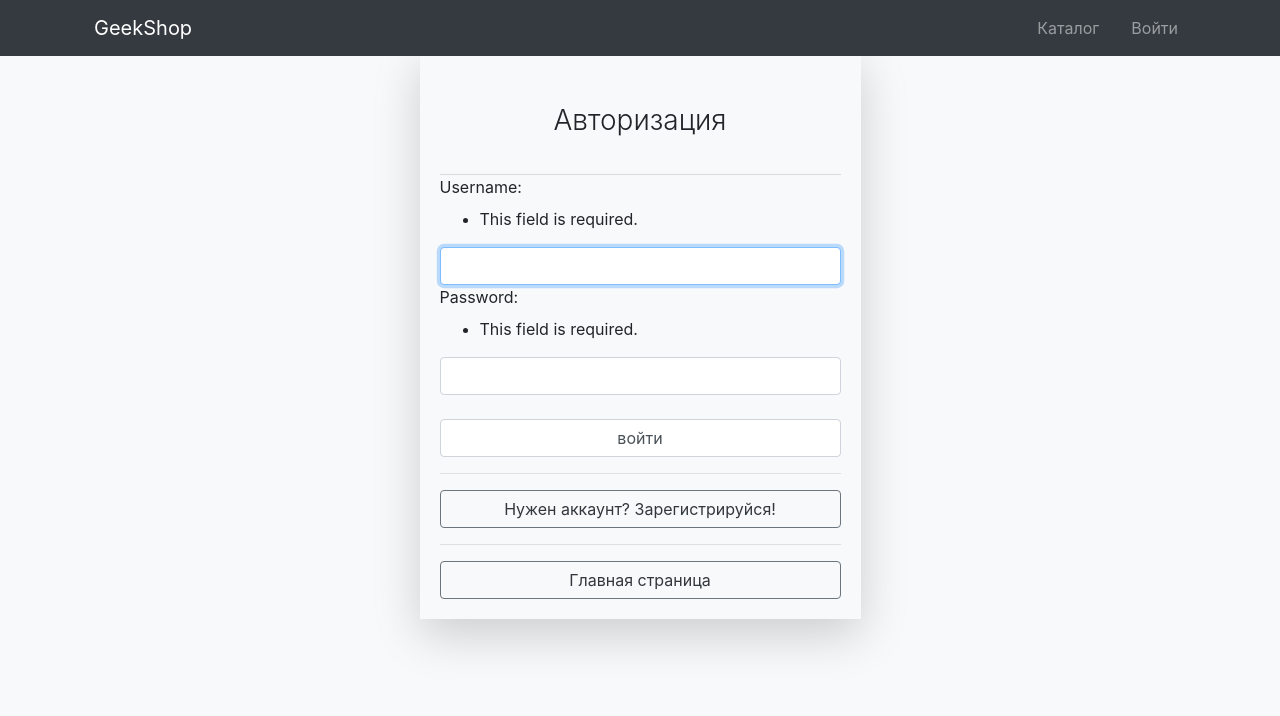
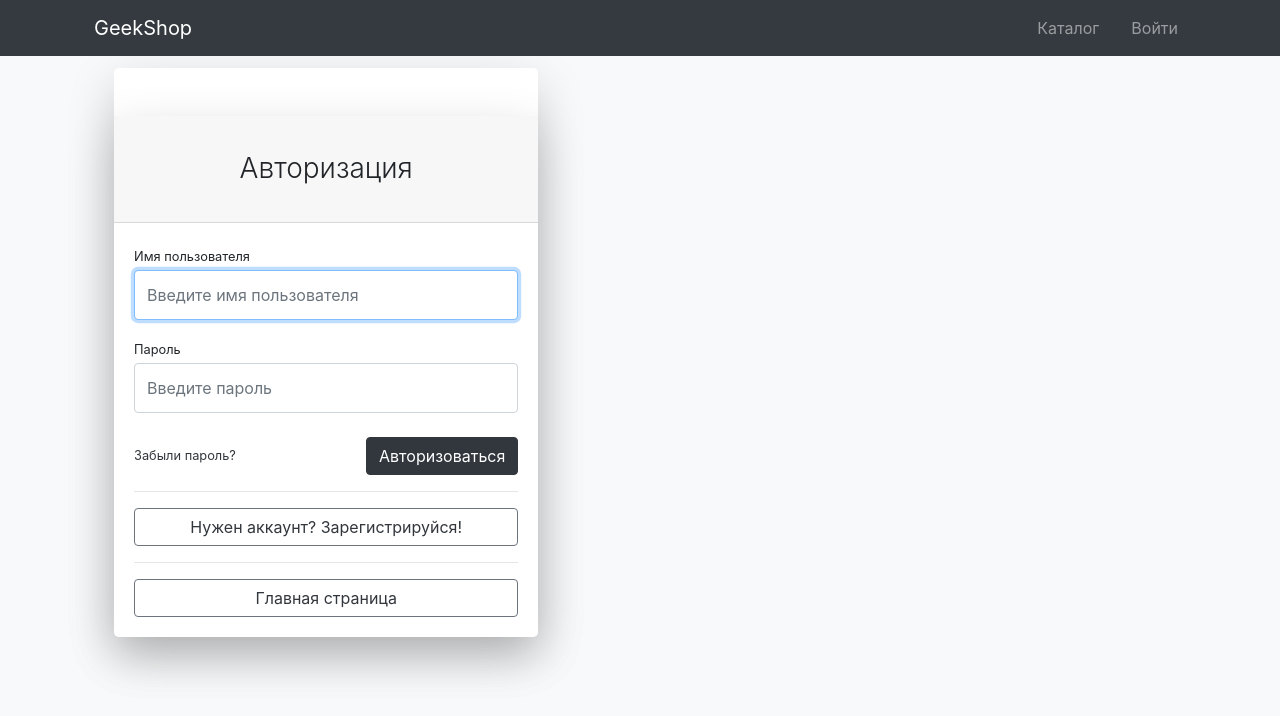
Before and after one commit to tyrrannt/django, a Django app: page /auth/login/ in a window 1280 px wide. Shown: the top 716 px of the page. Run offline with Django 3.2, Linux system fonts and the light colour scheme; some libraries are stand-ins or nearby versions.

Commit message:
изменена форма авторизации

```diff
--- a/authapp/forms.py
+++ b/authapp/forms.py
@@ -10,8 +10,10 @@ class ShopUserLoginForm(AuthenticationForm):
 
     def __init__(self, *args, **kwargs):
         super(ShopUserLoginForm, self).__init__(*args, **kwargs)
+        self.fields['username'].widget.attrs['placeholder'] = 'Введите имя пользователя'
+        self.fields['password'].widget.attrs['placeholder'] = 'Введите пароль'
         for field_name, field in self.fields.items():
-            field.widget.attrs['class'] = 'form-control'
+            field.widget.attrs['class'] = 'form-control py-4'
 
 
 class ShopUserEditForm(UserChangeForm):
@@ -47,6 +49,6 @@ class ShopUserRegisterForm(UserCreationForm):
 
     def clean_age(self):
         data = self.cleaned_data['age']
-        if data < 18:
+        if not data or data < 18:
             raise forms.ValidationError("Вы слишком молоды!")
         return data
--- a/authapp/templates/authapp/base.html
+++ b/authapp/templates/authapp/base.html
@@ -45,8 +45,7 @@
         <main>
             <div class="container">
                 <div class="row justify-content-center">
-                    <div class="col-lg-5">
-                        <div class="card shadow-lg border-0 rounded-lg mt-5">
+
 
                             <div class="card-body bg-light">
                                 {% block content %}
@@ -54,8 +53,7 @@
                                 {% endblock %}
                             </div>
 
-                        </div>
-                    </div>
+
                 </div>
             </div>
         </main>
--- a/authapp/templates/authapp/login.html
+++ b/authapp/templates/authapp/login.html
@@ -1,20 +1,61 @@
 {% extends 'authapp/base.html' %}
 {% load staticfiles %}
 
+{% block content %}
+    <div class="col-lg-5">
+        <div class="card shadow-lg border-0 rounded-lg mt-5">
+            {% if messages or login_form.non_field_errors %}
+                <div class="alert {% if messages %} alert-success {% else %} alert-warning {% endif %}
+            alert-dismissible fade show" role="alert" style="margin-top: 50px;">
+                    {% if messages %}
+                        {% for message in messages %}
+                            {{ message }}
+                        {% endfor %}
+                    {% else %}
+                        {% for error in login_form.non_field_errors %}
+                            {{ error }}
+                        {% endfor %}
+                    {% endif %}
+                    <button type="button" class="close" data-dismiss="alert" aria-label="Close">
+                        <span aria-hidden="true">&times;</span>
+                    </button>
+                </div>
+            {% endif %}
+            <div class="card shadow-lg border-0 rounded-lg mt-5">
+                <div class="card-header"><h3 class="text-center font-weight-light my-4">Авторизация</h3>
+                </div>
+                <div class="card-body">
+                    <form action="{% url 'auth:login' %}" method="POST">
+                        {% csrf_token %}
+                        <div class="form-group">
+                            <label class="small mb-1" for="{{ login_form.username.id_for_label }}">Имя
+                                пользователя</label>
+                            {{ login_form.username }}
 
-{% block content %}
-    <div class="card-header bg-light"><h3 class="text-center font-weight-light my-4">Авторизация</h3>
+                        </div>
+                        <div class="form-group">
+                            <label class="small mb-1" for="{{ login_form.password.id_for_label }}">Пароль</label>
+                            {{ login_form.password }}
+
+                        </div>
+                        <div class="form-group d-flex align-items-center justify-content-between mt-4 mb-0">
+                            <a class="small" href="#">Забыли пароль?</a>
+                            <input class="btn btn-primary" type="submit" value="Авторизоваться">
+                        </div>
+                    </form>
+                    <hr>
+                    <button type="button" class="btn btn-block btn-outline-secondary"><a
+                            href="{% url 'auth:register' %}">
+                        Нужен аккаунт? Зарегистрируйся!</a>
+                    </button>
+                    <hr>
+                    <button type="button" class="btn btn-block btn-outline-secondary"><a
+                            href="{% url 'mainapp:index' %}">
+                        Главная страница</a>
+                    </button>
+                </div>
+
+            </div>
+        </div>
     </div>
-    <form class="form-horizontal bg-light" action="{% url 'auth:login' %}" method="post">
-        {% csrf_token %}
-        {{ login_form.as_table }}
-        <br>
-        <input class="form-control" type="submit" value="войти">
-    </form>
-    <hr>
-    <button type="button" class="btn btn-block btn-outline-secondary"><a href="{% url 'auth:register' %}">Нужен аккаунт?
-        Зарегистрируйся!</a></button>
-    <hr>
-    <button type="button" class="btn btn-block btn-outline-secondary"><a href="{% url 'mainapp:index' %}">Главная
-        страница</a></button>
 {% endblock %}
--- a/authapp/views.py
+++ b/authapp/views.py
@@ -2,20 +2,26 @@ from django.shortcuts import render, HttpResponseRedirect
 from authapp.forms import ShopUserLoginForm
 from authapp.forms import ShopUserRegisterForm
 from authapp.forms import ShopUserEditForm
-from django.contrib import auth
+from django.contrib import auth, messages
 from django.urls import reverse
 
 
 def login(request):
     title = 'вход'
-    login_form = ShopUserLoginForm(data=request.POST)
-    if request.method == 'POST' and login_form.is_valid():
-        username = request.POST['username']
-        password = request.POST['password']
-        user = auth.authenticate(username=username, password=password)
-        if user and user.is_active:
-            auth.login(request, user)
-            return HttpResponseRedirect(reverse('mainapp:index'))
+
+    if request.method == 'POST':
+        login_form = ShopUserLoginForm(data=request.POST)
+        if login_form.is_valid():
+            username = request.POST['username']
+            password = request.POST['password']
+
+            user = auth.authenticate(username=username, password=password)
+            if user and user.is_active:
+                auth.login(request, user)
+
+                return HttpResponseRedirect(reverse('mainapp:index'))
+    else:
+        login_form = ShopUserLoginForm()
     content = {'title': title, 'login_form': login_form}
     return render(request, 'authapp/login.html', content)
 
@@ -32,6 +38,7 @@ def register(request):
 
         if register_form.is_valid():
             register_form.save()
+            messages.success(request, 'Вы успешно зарегистрировались!')
             return HttpResponseRedirect(reverse('authapp:login'))
     else:
         register_form = ShopUserRegisterForm()
@@ -45,6 +52,7 @@ def edit(request):
         edit_form = ShopUserEditForm(request.POST, request.FILES, instance=request.user)
         if edit_form.is_valid():
             edit_form.save()
+            messages.success()
             return HttpResponseRedirect(reverse('authapp:login'))
     else:
         edit_form = ShopUserEditForm(instance=request.user)
```
Also changed, not shown: authapp/templates/authapp/register.html (+18 -6 lines).
